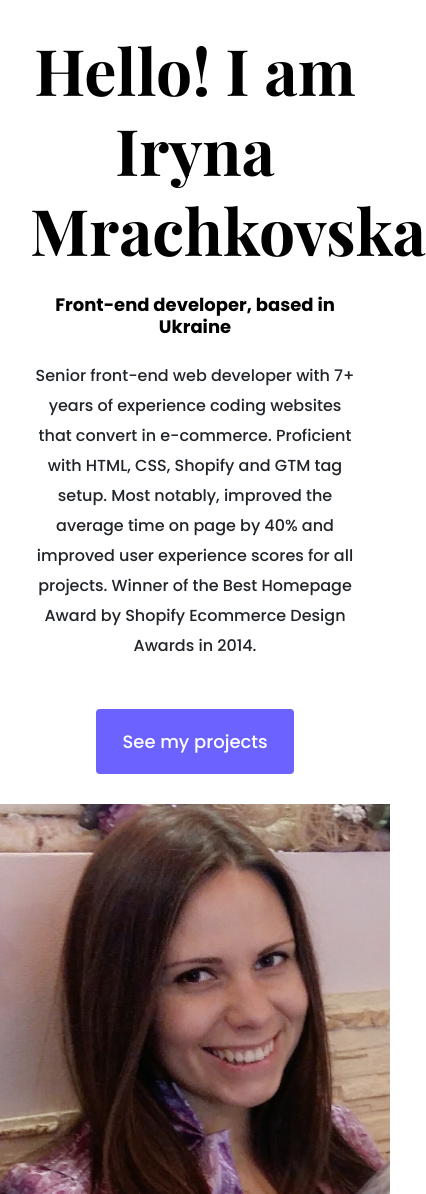
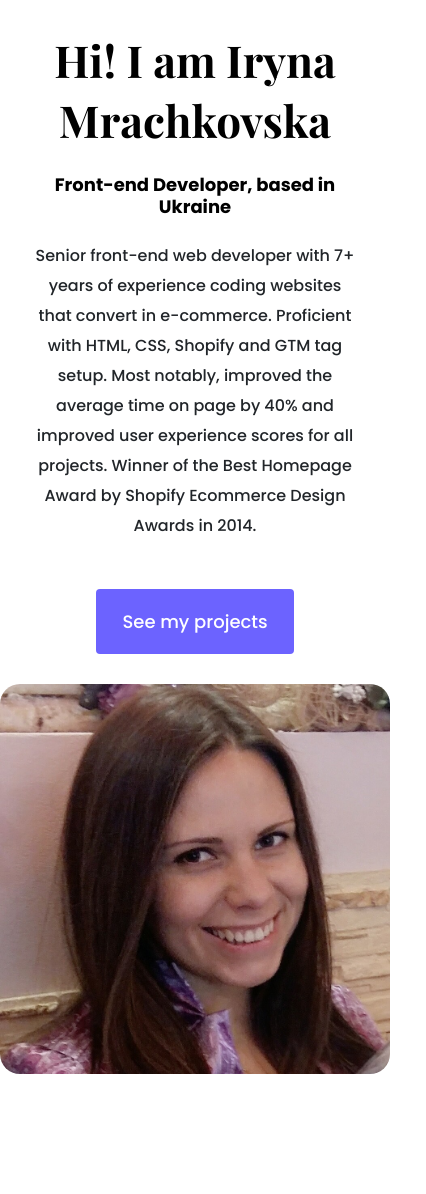
Before and after one commit to Iryna-Shtangret/portfolio-project, a plain HTML site: page about.html in a window 390 px wide. Shown: the whole page, 426 px wide, since content can reach past the window. After the commit the page ends 1074 px from the top, so only its background shows below. Drawn offline with nearby package versions, Linux system fonts and the light colour scheme.

Commit message:
Add change to text and radius foto

```diff
--- a/about.html
+++ b/about.html
@@ -33,8 +33,8 @@
       <div class="row">
         <div class="col-lg-6">
           <div class="about-section-content">
-            <h1 class="mb-4">Hello! I am Iryna Mrachkovska</h1>
-            <h2 class="mb-4">Front-end developer, based in Ukraine</h2>
+            <h1 class="mb-4">Hi! I am Iryna Mrachkovska</h1>
+            <h2 class="mb-4">Front-end Developer, based in Ukraine</h2>
             <p class="mb-5">
               Senior front-end web developer with 7+ years of experience coding
               websites that convert in e-commerce. Proficient with HTML, CSS,
--- a/styles/portfolio.css
+++ b/styles/portfolio.css
@@ -89,6 +89,10 @@ p {
   font-family: var(--default-font-family);
 }
 
+.content-page img {
+  border-radius: 20px;
+}
+
 .about-section-content {
   margin: 30px;
 }
@@ -114,4 +118,8 @@ p {
     text-align: center;
     padding: 0px;
   }
+  .about-section-content H1 {
+    font-size: 44px;
+    line-height: 60px;
+  }
 }
```
